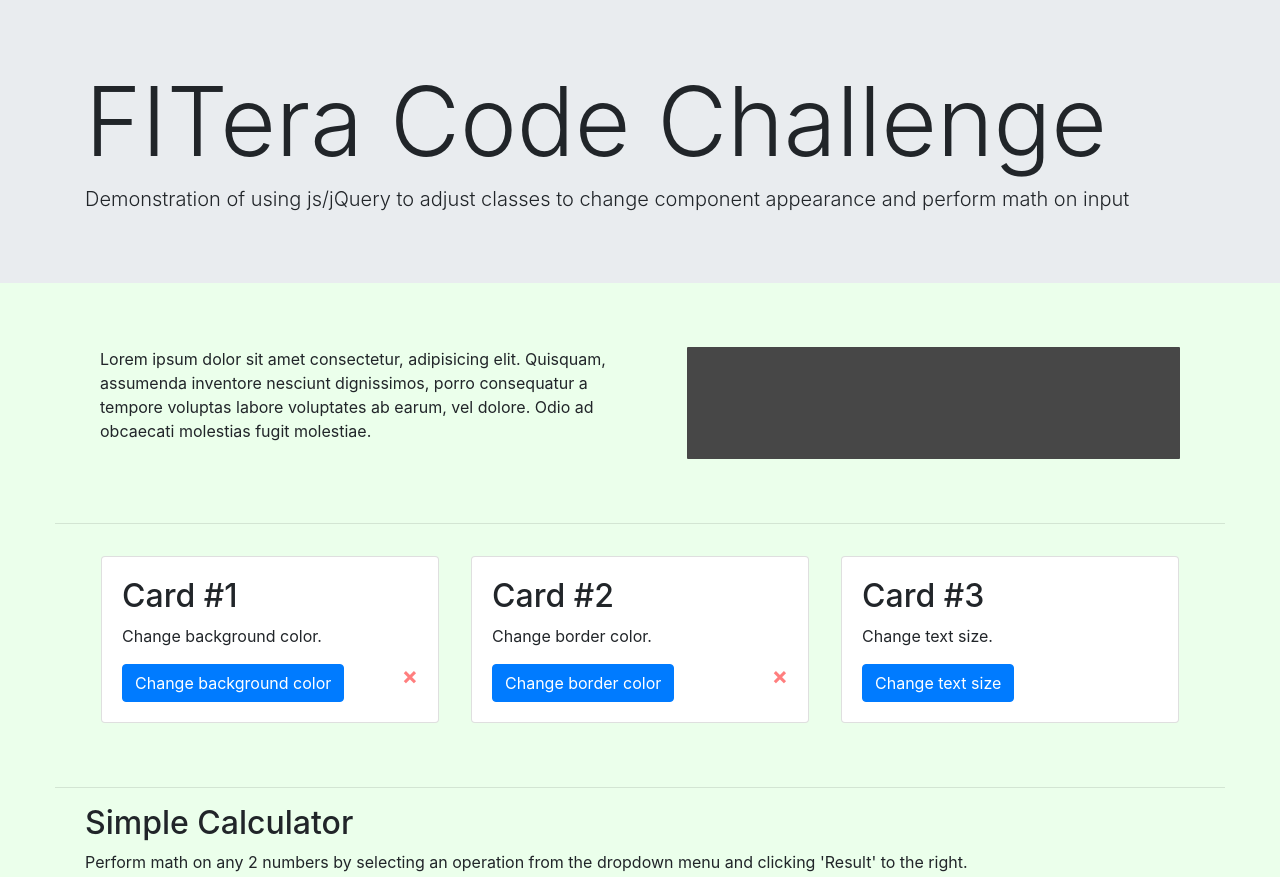
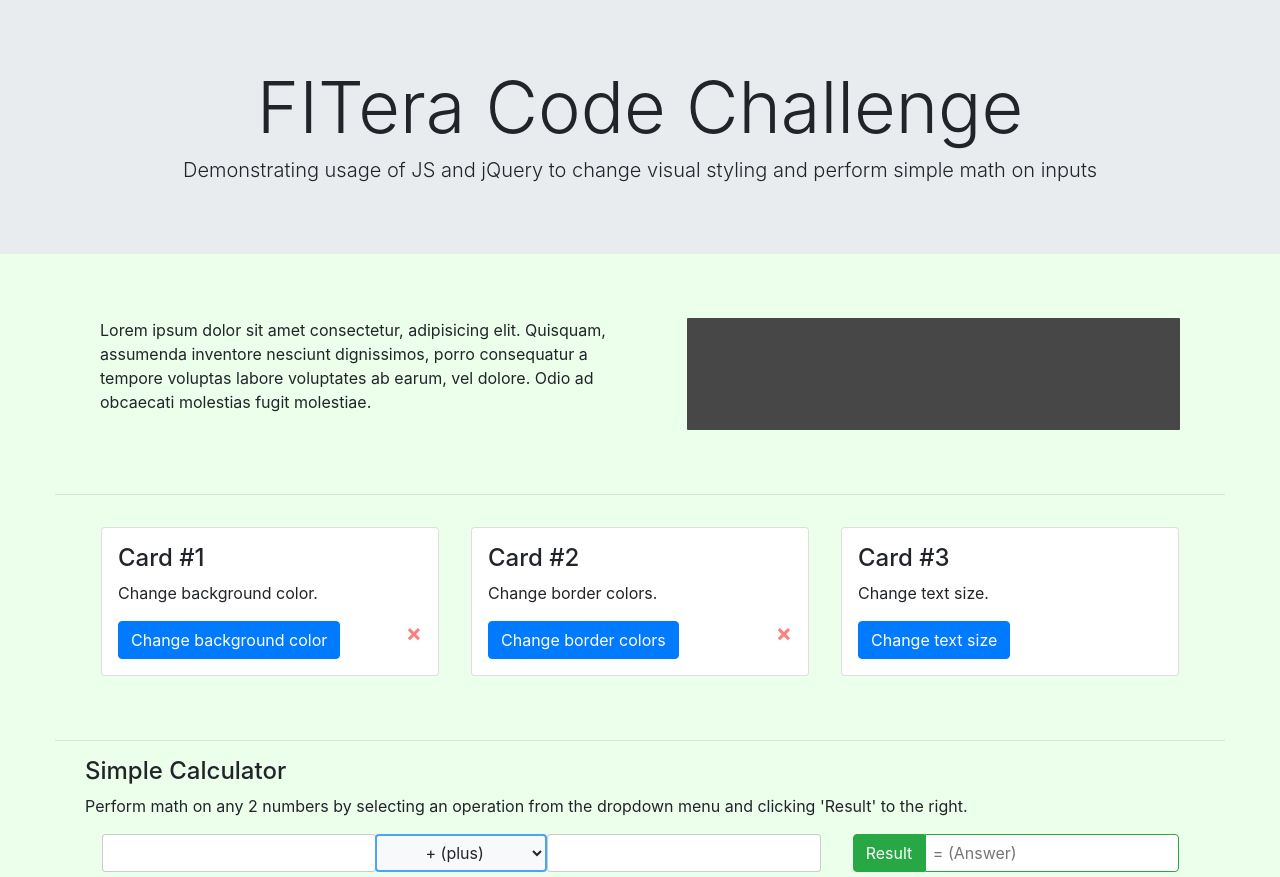
Before and after one commit to schuylermk/FITera-code-challenge, a plain HTML site: page index.html in a window 1280 px wide. Shown: the top 877 px of the page. Drawn offline with nearby package versions, Linux system fonts and the light colour scheme.

Commit message:
bootstrap class adjustments, and css cleanup

```diff
--- a/index.html
+++ b/index.html
@@ -15,13 +15,13 @@
     <main role="main">
         <header class="jumbotron" style="border-radius: unset;">
             <div class="container">
-                <h2 class="display-1">FITera Code Challenge</h2>
-                <h3 class="lead">Demonstration of using js/jQuery to adjust classes to change component appearance and perform math on input</h3>
+                <h1 class="text-center display-3">FITera Code Challenge</h1>
+                <h4 class="text-center lead">Demonstrating usage of JS and jQuery to change visual styling and perform simple math on inputs</h4>
             </div>
         </header>
 
-        <article class="justify-content-md-between container">
-            <div class="dummy row">
+        <article class="container">
+            <div class="dummy row d-flex justify-content-md-between">
                 <div class="col">
                     <p>Lorem ipsum dolor sit amet consectetur, adipisicing elit. Quisquam, assumenda inventore nesciunt dignissimos,
                         porro consequatur a tempore voluptas labore voluptates ab earum, vel dolore. Odio ad obcaecati molestias
@@ -30,29 +30,30 @@
                 <div class="col">
                     <div class="rect"></div>
                 </div>
+            </div>
         </article>
         <hr class="container">
 
-        <section class="d-flex justify-content-center container">
-            <div class="change">
+        <section class="d-flex justify-content-around container">
+            <div class=" change">
                 <div class="card-bdy">
-                    <h2>Card #1</h2>
+                    <h4>Card #1</h4>
                     <p class="card-text">Change background color.</p>
                     <button onclick="changeBackgroundColor();" id="bgColor" type="button" class="btn btn-primary">Change background color</button>
                     <button onclick="removeBgColor();" title="Remove background color" class="close" aria-label="Close"><span style="color: red;" aria-hidden="true">&times;</span></button>
                 </div>
             </div>
-            <div class="change">
+            <div class=" change">
                 <div class="card-bdy">
-                    <h2>Card #2</h2>
-                    <p class="card-text">Change border color.</p>
-                    <button id="borderColor" type="button" class="btn btn-primary">Change border color</button>
+                    <h4>Card #2</h4>
+                    <p class="card-text">Change border colors.</p>
+                    <button id="borderColor" type="button" class="btn btn-primary">Change border colors</button>
                     <button id="removeBorderColor" title="Remove border color" class="close" aria-label="Close"><span style="color: red;" aria-hidden="true">&times;</span></button>
                 </div>
             </div>
-            <div class="change">
+            <div class=" change">
                 <div class="card-bdy">
-                    <h2>Card #3</h2>
+                    <h4>Card #3</h4>
                     <p class="card-text">Change text size.</p>
                     <button id="changeTextSize" type="button" class="btn btn-primary">Change text size</button>
                 </div>
@@ -62,11 +63,11 @@
 
         <section class="container calc">
             <div>
-                <h2>Simple Calculator</h2>
+                <h4>Simple Calculator</h4>
                 <p class="font-weight-normal text-left">Perform math on any 2 numbers by selecting an operation from the dropdown menu and clicking <span onclick="doMath();">'Result'</span> to
                     the right.</p>
 
-                <div class="d-flex flex-row justify-content-center container">
+                <div class="d-flex flex-row justify-content-center container-fluid">
                     <operands class="d-flex">
                         <input type="text" id="firstNumber" class="btn operand" aria-label="Number input with segmented dropdown button">
                         <div class="input-group-append">
--- a/styles.css
+++ b/styles.css
@@ -62,7 +62,7 @@ main {
   -webkit-box-flex: 1;
   -ms-flex: 1 1 auto;
   flex: 1 1 auto;
-  padding: 1.25rem;
+  padding: 1rem;
 }
 
 .card-text {
```
